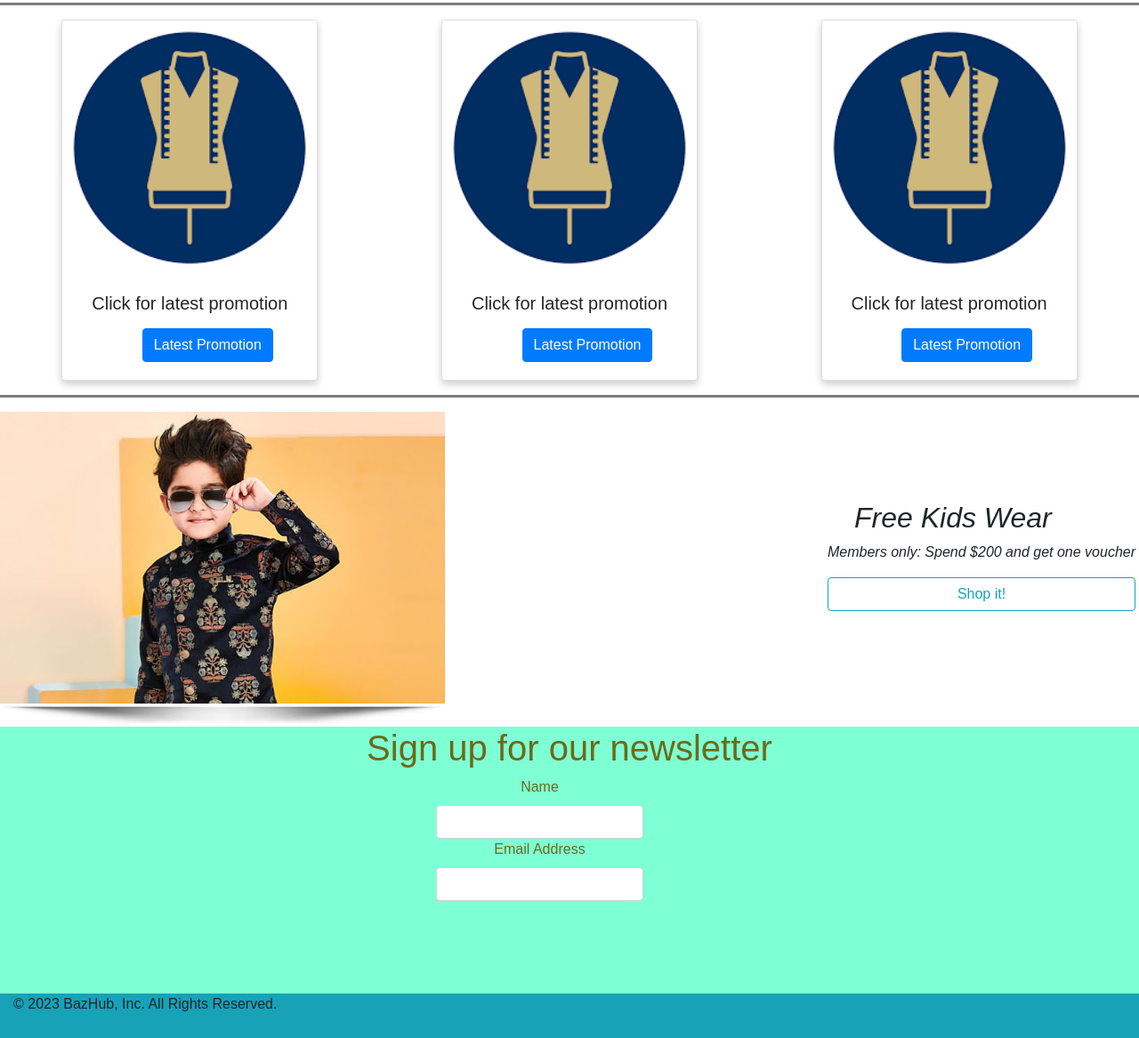
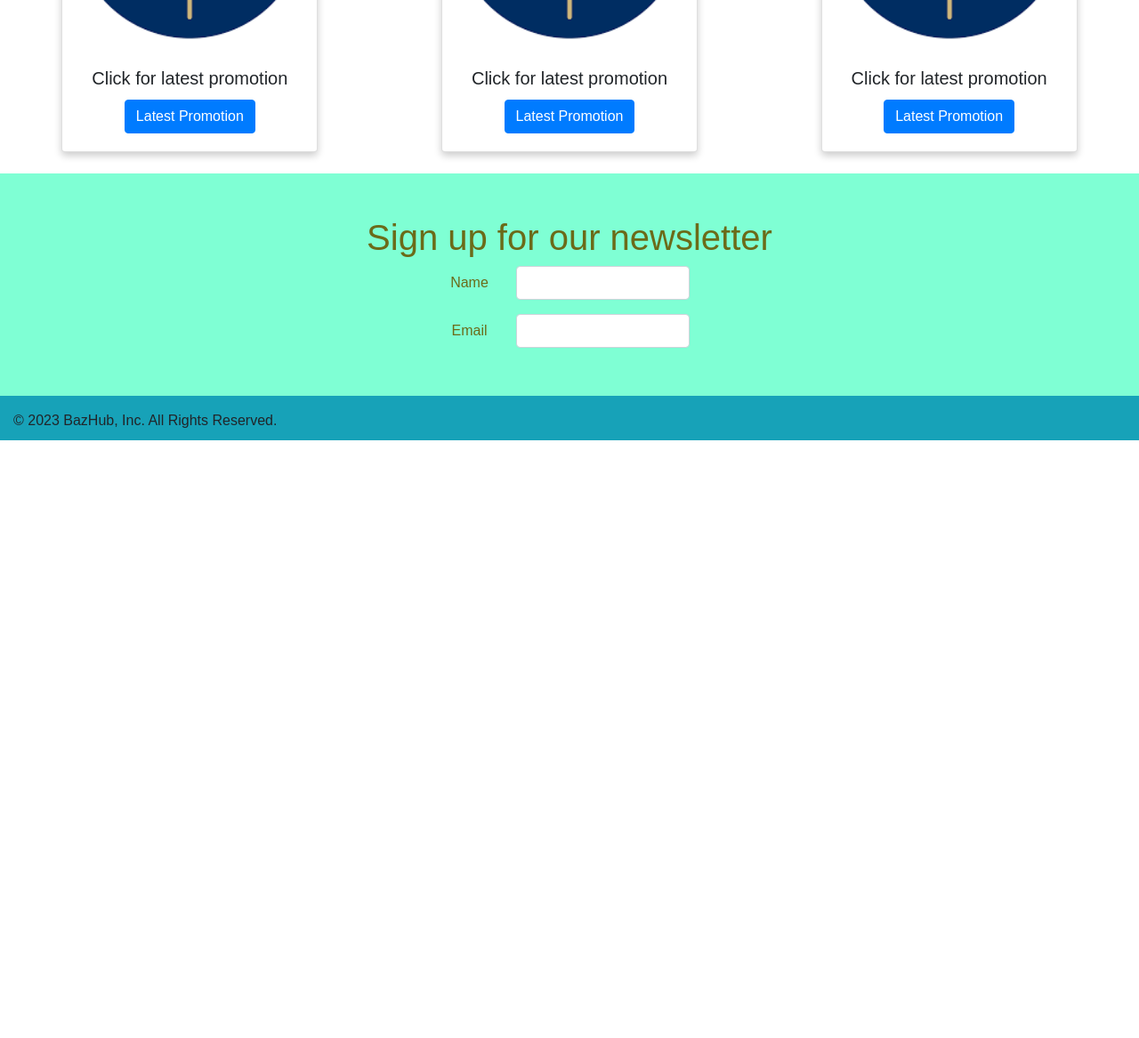
Before and after one commit to MagmaPlus6/SCTP-Team-3, a plain HTML site: page Home.html in a window 1280 px wide. Shown: the part 1340-2507 px from the top of the page at 89% size. After the commit the page ends 1835 px from the top, so only its background shows below. Drawn offline with nearby package versions, Linux system fonts and the light colour scheme.

Commit message:
Fixed the home page

```diff
--- a/Home.html
+++ b/Home.html
@@ -54,7 +54,7 @@
         <p class="lead">Seasonal items in store now! </p>
         <hr class="my-4">
         <p>We are newly set-up and giving you the best deals in the region. Shop now!</p>
-        <img src="/Image/Shopping.jpg" alt="Shopping cart">
+        <img src="/Image/Shopping2.jpg" alt="Shopping cart">
     </div>
 
 
@@ -63,7 +63,6 @@
       <h1>To a new height</h1>
     </div>
 
-   <hr>
 
    <!------------------Cards Start------------------->
    <div class="flex-container">
@@ -72,7 +71,6 @@
          <img src="/Image/CardIcon.png" class="card-img-top" alt="...">
             <div class="card-body">
             <h5 class="card-title">Click for latest promotion</h5>
-            <p class="card-text"></p>
             <a href="#" class="btn btn-primary">Latest Promotion</a>
          </div>
       </div>
@@ -82,7 +80,6 @@
          <img src="/Image/CardIcon.png" class="card-img-top" alt="...">
             <div class="card-body">
             <h5 class="card-title">Click for latest promotion</h5>
-            <p class="card-text"></p>
             <a href="#" class="btn btn-primary">Latest Promotion</a>
          </div>
       </div>
@@ -92,7 +89,6 @@
          <img src="/Image/CardIcon.png" class="card-img-top" alt="...">
             <div class="card-body">
             <h5 class="card-title">Click for latest promotion</h5>
-            <p class="card-text"></p>
             <a href="#" class="btn btn-primary">Latest Promotion</a>
          </div>
       </div>
@@ -100,47 +96,40 @@
    </div>
    <!------------------Cards End------------------->
 
-   <!--------------------Mid Sec End------------------->
+   <br>
 
-   <hr> <!--Line Break-->
-
-   <!--------------------Bottom Sec Start------------------->
-   <div class="bottom-banner-left">
-      <img src="/Image/Kids wear.jpg">
-      <div class="bottom-banner-left-caption">
-         <h2>Free Kids Wear</h2>
-         <p>Members only: Spend $200 and get one voucher</p>
-         <button type="button" class="btn btn-outline-info">Shop it!</button>
-      </div>
-   </div>
-
-   <!--------------------Bottom Sec End------------------->
+   <!--------------------Newsletter Sign up------------------->
 
 
-   <!--------------------Newsletter Sign up------------------->
+
    <div class="bottom-bg">
-      <h1>Sign up for our newsletter</h1>
 
-      <div class="form-group row">
+      <div class="form pt-5">
+         <h1>Sign up for our newsletter</h1>
+      </div>
 
-         <div class="col-xs-2">
-            <label for="ex1">Name</label>
-            <input class="form-control" id="ex1" type="text">
+      <form>
+        <div class="form-group row pb-3">
+          <label for="ex1" class="col-sm-3 col-form-label">Name</label>
+          <div class="col-sm-9">
+            <input type="text" class="form-control" id="ex1">
+          </div>
+        </div>
+        <div class="form-group row">
+         <label for="inputEmail3" class="col-sm-3 col-form-label">Email</label>
+         <div class="col-sm-9">
+           <input type="email" class="form-control" id="inputEmail3">
          </div>
+       </div>
 
-         <div class="col-xs-3">
-            <label for="ex2">Email Address</label>
-            <input class="form-control" id="ex2" type="text">
-         </div>
-
-      </div>
+      </form>
 
    </div>
    <!--------------------Newsletter Sign up End------------------->
 
 
    <!-----------------------------Footer----------------------------->
-   <footer class="col bg-info pb-3">&copy; 2023 BazHub, Inc. All Rights Reserved.</footer>
+   <footer class="col bg-info pt-3">&copy; 2023 BazHub, Inc. All Rights Reserved.</footer>
 
 
 </body>
--- a/style.css
+++ b/style.css
@@ -19,7 +19,7 @@
 /*Nav bar end */
 
 /*Mid Section start */
-.jumbotron{width: 100%;height: 100%;color: rgb(107, 107, 25)}
+.jumbotron{width: 100%*/;height: 100%;color:rgb(107, 107, 25)}
 .jumbotron img{width:100%;}
 
 /*Mid Section 2nd part */
@@ -37,7 +37,7 @@
 
 
 /*Bottom background*/
-.bottom-bg{background-color: aquamarine;height:300px;margin-bottom: -1000px;text-align: center;color: rgb(107, 107, 25);}
+.bottom-bg{background-color: aquamarine;height:250px;margin-bottom: -1000px;text-align: center;color: rgb(107, 107, 25);}
 .form-group{display:flex;width:300px;margin: 0 auto;}
 
 /* footer start */
@@ -50,8 +50,7 @@ footer{margin-top:1000px;height: 50px;}
 hr{background-color:grey;height: 2px;}
 
 /*Card1 button confi */
-a.btn.btn-primary{justify-content: center;margin-left: 40px;}
-
+a.btn.btn-primary{justify-content: center;}
 
 
 
```
Also changed, not shown: Image/Shopping2.jpg (added), index.js (added), itemsController.js (added).
